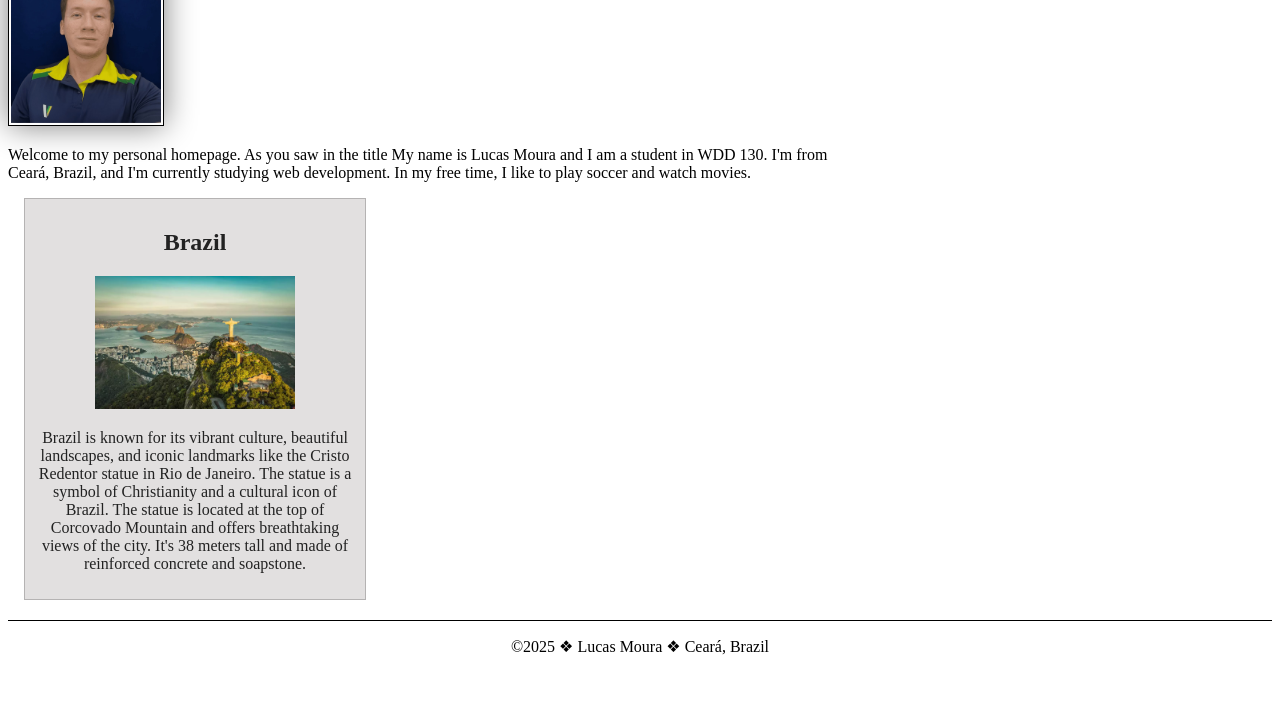
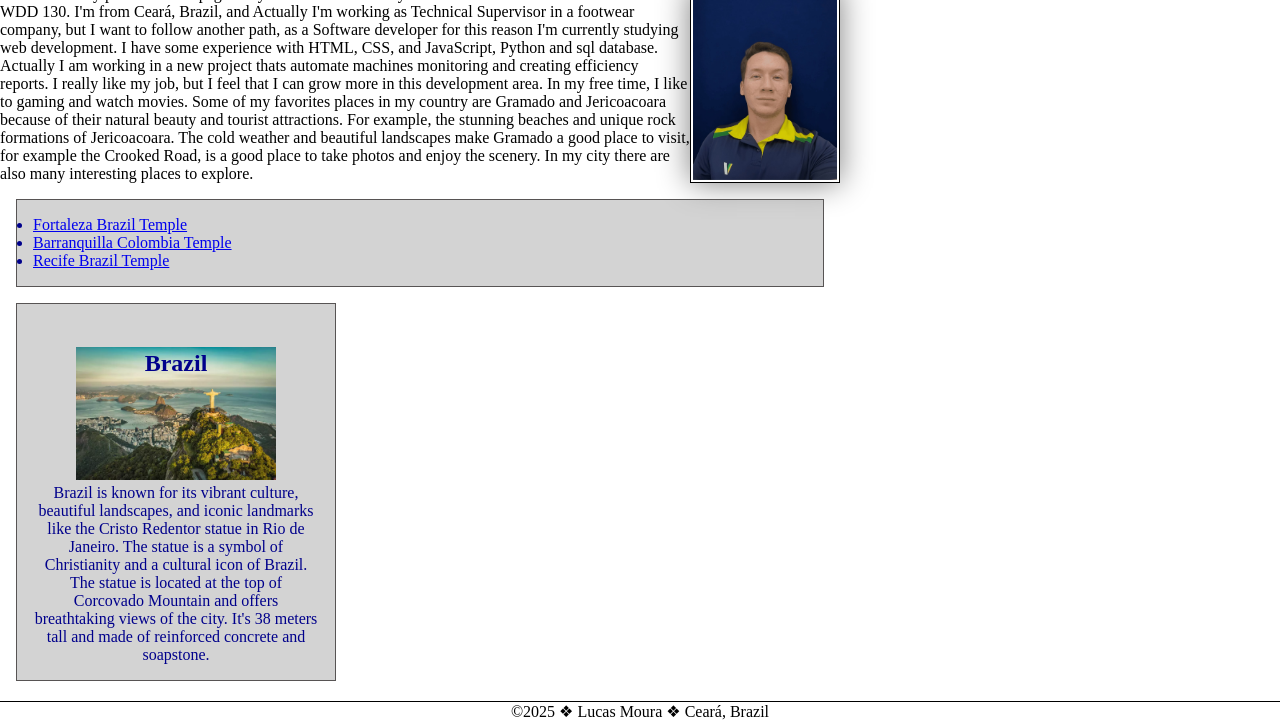
Before and after one commit to Lucas-Moura-dev/wdd130, a plain HTML site: page index.html in a window 1280 px wide. Shown: the part 304-1025 px from the top of the page. Before the commit the page ends 976 px from the top, so only its background shows below. Drawn offline with Linux system fonts and the light colour scheme.

Commit message:
ad more informations about my self

```diff
--- a/index.html
+++ b/index.html
@@ -16,16 +16,38 @@
         <nav>
             <a href="#">Home</a>
             <a href="wwr/">Rafting Website</a>
+            <a href="https://www.linkedin.com/in/lucas-moura-982b02199/" target="_blank">LinkedIn profile</a>
+            <a href="https://www.facebook.com/share/178SbyP2g6/" target="_blank">Facebook profile</a>
         </nav>
     </header>
     <main>
         <h1>Lucas Moura | WDD 130</h1>
         <img src="images/profile.jpg" alt="Lucas Moura Profile Picture" width="200">
         <p>Welcome to my personal homepage. As you saw in the title My name is Lucas Moura and I am a student in WDD
-            130. I'm from Ceará, Brazil, and I'm currently studying web development. In my free time, I like to play
-            soccer and watch movies.</p>
+            130. I'm from Ceará, Brazil, and Actually I'm working as Technical Supervisor in a footwear company, but I
+            want to follow another path, as a Software
+            developer for this reason I'm currently studying web development. I have some experience with HTML, CSS, and
+            JavaScript, Python and sql database. Actually I am working in a new project thats automate machines
+            monitoring and creating
+            efficiency reports. I really like my job, but I feel that I can grow more in this development area. In my
+            free time, I like to gaming and watch movies. Some of my favorites places in my country are Gramado and
+            Jericoacoara because of their natural beauty and tourist attractions. For example, the stunning beaches and
+            unique rock formations of Jericoacoara. The cold weather and beautiful landscapes make Gramado a good place
+            to visit, for example the Crooked Road, is a good place to take photos and enjoy the scenery. In my city
+            there are also many interesting places to explore.</p>
+        <ul class="box">
+            <li><a href="https://www.churchofjesuschrist.org/temples/details/fortaleza-brazil-temple?lang=eng"
+                    target="_blank">Fortaleza
+                    Brazil Temple</a></li>
+            <li><a href="https://www.churchofjesuschrist.org/temples/details/barranquilla-colombia-temple?lang=eng"
+                    target="_blank">Barranquilla
+                    Colombia Temple</a></li>
+            <li><a href="https://www.churchofjesuschrist.org/temples/details/recife-brazil-temple?lang=eng"
+                    target="_blank">Recife
+                    Brazil Temple</a></li>
+        </ul>
     </main>
-    <aside>
+    <aside class="box">
         <h2>Brazil</h2>
         <img src="images/cristo_redentor_rio.jpg" alt="Cristo Redentor in Rio de Janeiro, Brazil" width="200">
         <p>Brazil is known for its vibrant culture, beautiful landscapes, and iconic landmarks like the Cristo Redentor
--- a/styles/styles.css
+++ b/styles/styles.css
@@ -1,3 +1,15 @@
+* {
+  margin: 0;
+  padding: 0;
+  box-sizing: border-box;
+}
+
+:root {
+  --border-color: 1px solid black;
+
+
+}
+
 nav {
   background-color: darkblue;
   padding: 10px;
@@ -11,9 +23,10 @@ h1 {
   color: darkblue;
 }
 main img {
+  float: right;
   width: 150px;
   height: auto;
-  border: 1px solid black;
+  border: var(--border-color);
   padding: 2px;
   box-shadow: 0 0 30px gray;
 }
@@ -27,12 +40,12 @@ main {
 
 aside {
   width: 20rem;
-  margin: 1rem;
-  border: 1px solid rgba(0, 0, 0, 0.2);
-  background-color:#e2e0e0;
-  padding: 10px;
-  color: #222;
   text-align: center;
+}
+
+aside h2 {
+  position: relative;
+  top: 30px;
 }
 
 aside img {
@@ -45,3 +58,12 @@ footer {
   border-top: 1px solid black;
   text-align: center;
 }
+
+/* Class selectors */
+.box {
+  border: 1px solid rgb(87, 84, 84);
+  padding: 1rem;
+  margin: 1rem;
+  background-color: lightgrey;
+  color: darkblue;
+}
```
